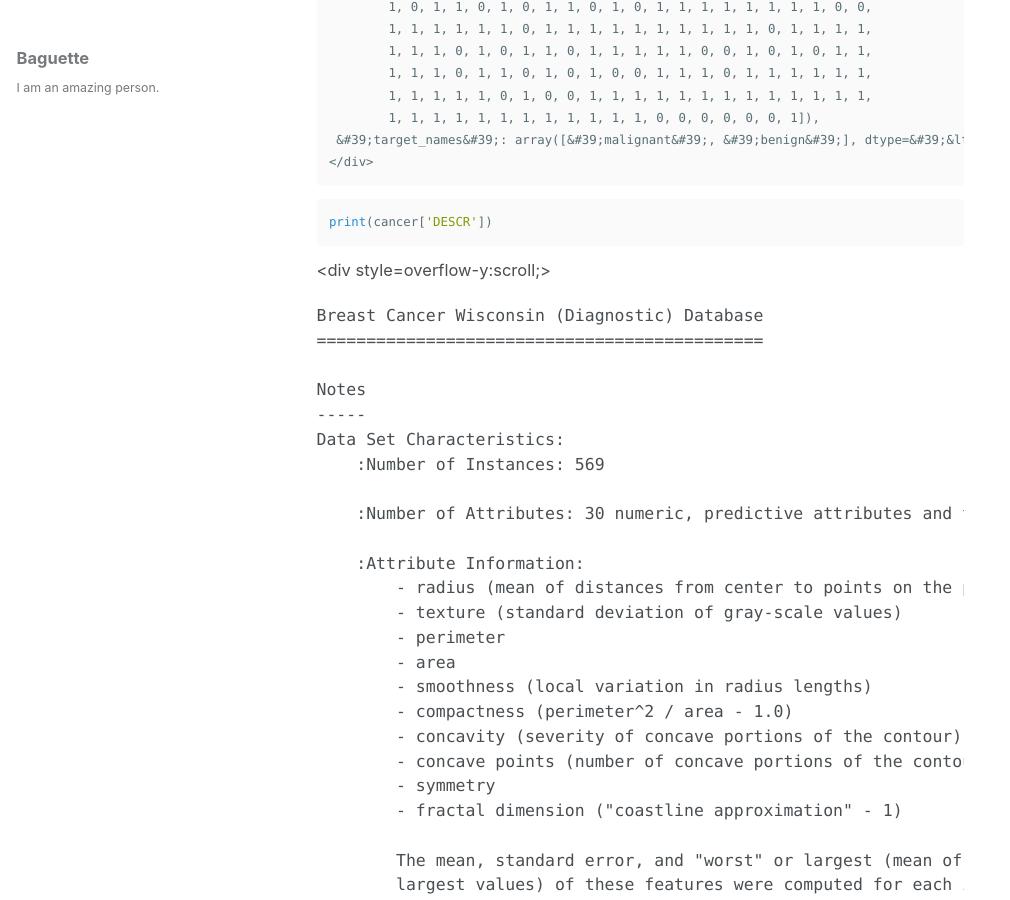
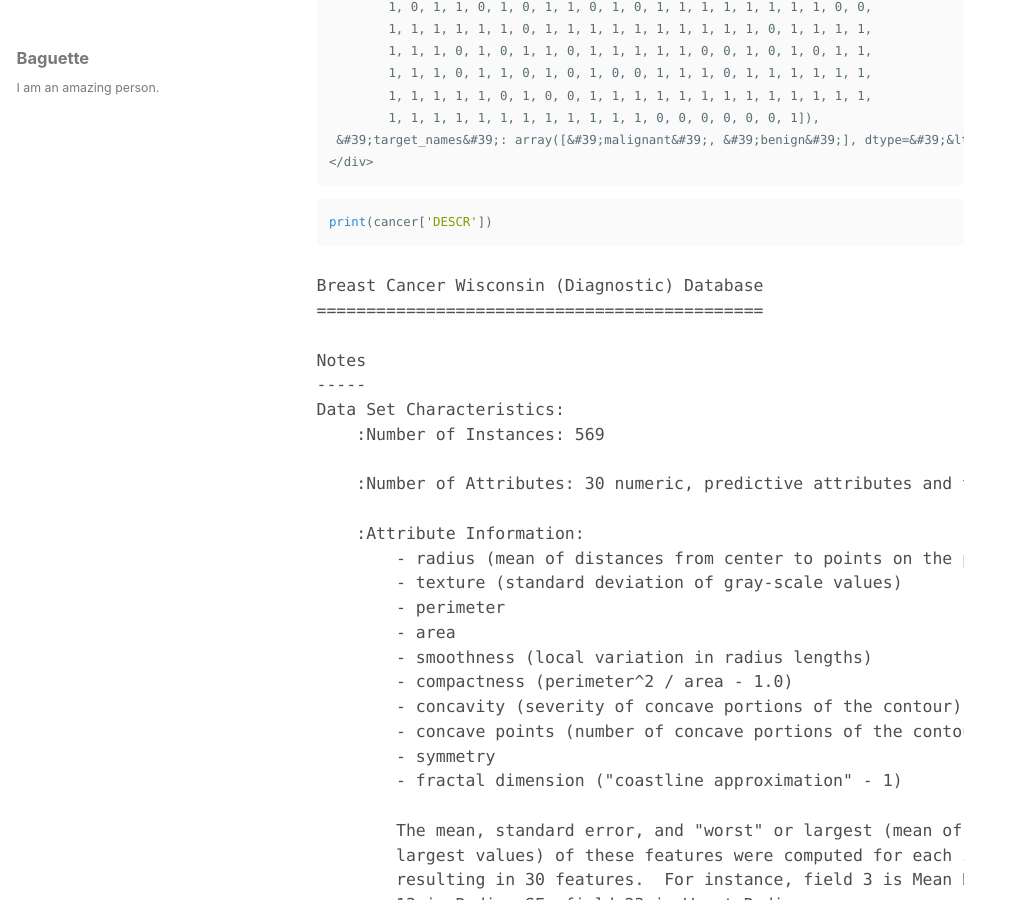
Before and after one commit to baguettexci/baguettexci.gituhb.io, a Jekyll site: the page built from _posts/2018-10-14-Project.md, in a window 1280 px wide and 900 px high, scrolled down 1779 px. Shown: the whole window, without its empty margins (0-1010 px from the left). Built offline with Jekyll 4.4.1, drawn with Linux system fonts in a browser that asks for light colours; nearby versions of some CDN libraries.

Commit message:
Update 2018-10-14-Project.md

````diff
--- a/_posts/2018-10-14-Project.md
+++ b/_posts/2018-10-14-Project.md
@@ -86,7 +86,7 @@ cancer
 print(cancer['DESCR'])
 ```
 
-<div style=overflow-y:scroll;>
+<div style="overflow-y:scroll;">
 <pre>Breast Cancer Wisconsin (Diagnostic) Database
 =============================================
 
````
